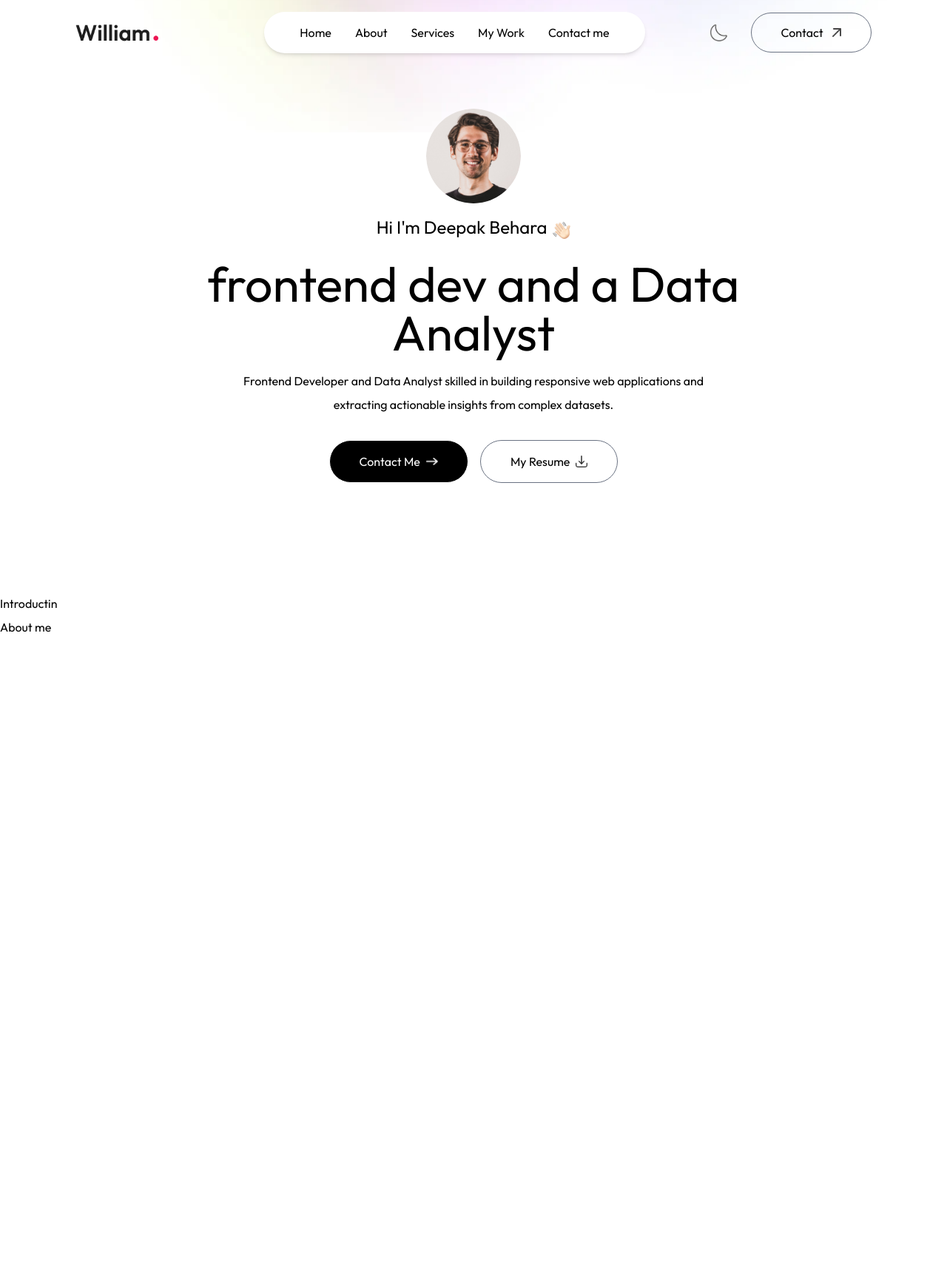
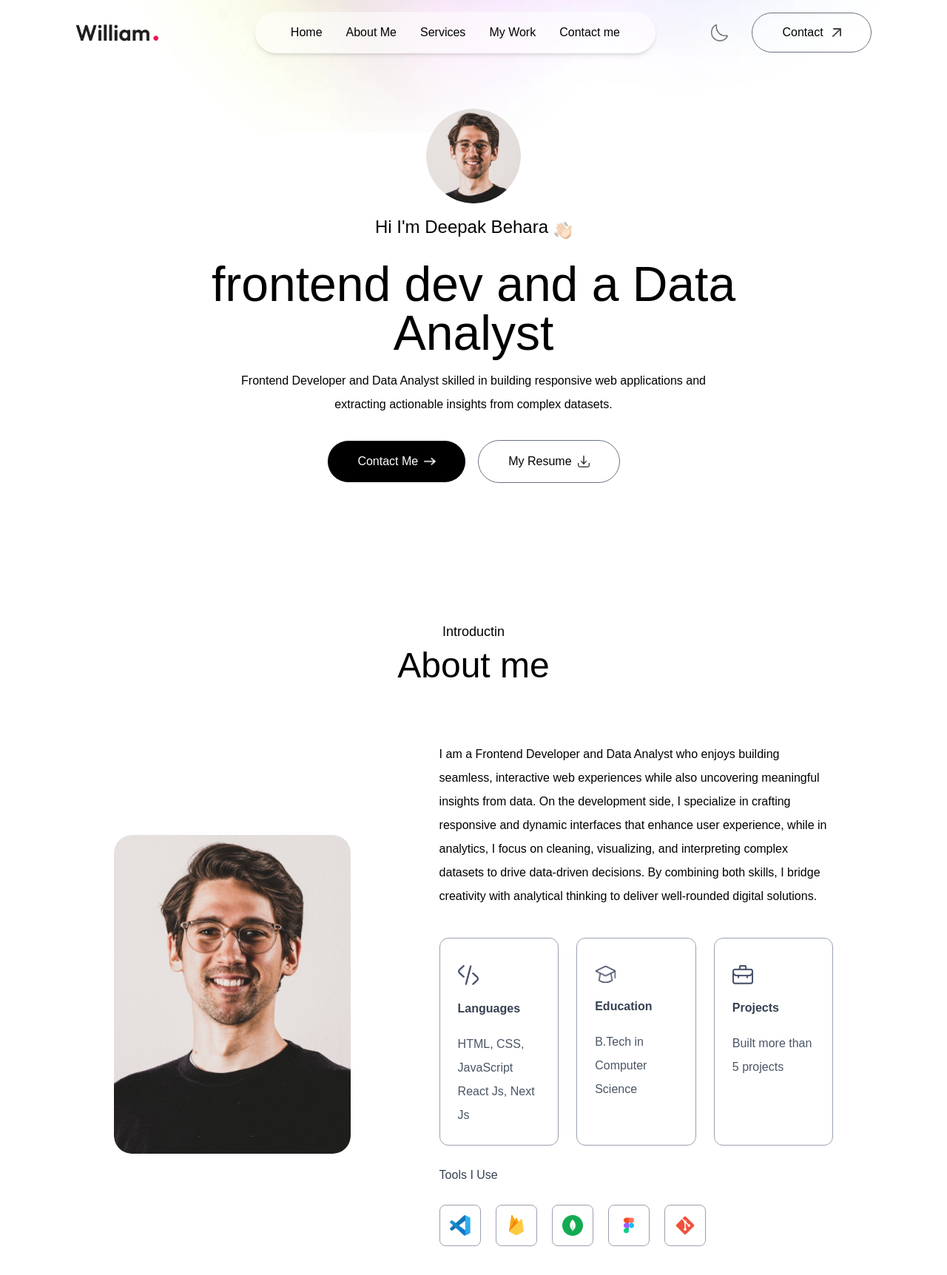
Before and after one commit to Deepaksb7/Portfolio-Website, a Next.js app: page / in a window 1280 px wide. Shown: the top 1724 px of the page at 74% size. Before the commit the page ends 864 px from the top, so only its background shows below. Built offline with nearby package versions, Linux system fonts and the light colour scheme; a web font is replaced by a local one.

Commit message:
about complete

```diff
--- a/app/globals.css
+++ b/app/globals.css
@@ -1,13 +1,11 @@
 @import "tailwindcss";
 
-@theme {
-  --color-lightHover:'#fcf4ff';
-  --color-darkHover:'#2a004a';
-  --color-darkTheme:'#11001F';
+@theme{
+  --color-lightHover:#fcf4ff;
+  --color-darkHover:#2a004a;
+  --color-darkTheme:#11001F;
   --font-Outfit: "Outfit", sans-serif;
   --font-Ovo: "Ovo", sans-serif;
+  --shadow-black:4px 4px 0 #000;
+  --shadow-white:4px 4px 0 #fff;
 }
-
-*{
-  font-family: Outfit;
-}
--- a/app/layout.js
+++ b/app/layout.js
@@ -16,7 +16,7 @@
 
 export default function RootLayout({ children }) {
   return (
-    <html lang="en">
+    <html lang="en" className="scroll-smooth">
       <body
         className={`${outfit.className} ${ovo.className} antialiased leading-8 overflow-x-hidden`}
       >
--- a/components/About.js
+++ b/components/About.js
@@ -1,14 +1,46 @@
+import { assets, infoList, toolsData } from '@/assets/assets'
+import Image from 'next/image'
 import React from 'react'
 
 const About = () => {
   return (
-    <div>
-      <h4>
+    <div id='about' className='w-full px-[12%] py-10 scroll-mt-20'>
+      <h4 className='text-center mb-2 text-lg font-Ovo' >
         Introductin
       </h4>
-      <h2>
+      <h2 className='text-center text-5xl font-Ovo'>
         About me
       </h2>
+      <div className='flex w-full flex-col lg:flex-row items-center gap-30 my-20'>
+        <div className='w-64 sm:w-80 rounded-3xl max-x-none'>
+          <Image src={assets.user_image} alt='' className='w-full rounded-3xl' />
+        </div>
+        <div className='flex-1'>
+          <p className='mb-10 max-w-2xl font-Ovo'>
+            I am a Frontend Developer and Data Analyst who enjoys building seamless, interactive web experiences while also uncovering meaningful insights from data. On the development side, I specialize in crafting responsive and dynamic interfaces that enhance user experience, while in analytics, I focus on cleaning, visualizing, and interpreting complex datasets to drive data-driven decisions. By combining both skills, I bridge creativity with analytical thinking to deliver well-rounded digital solutions.
+          </p>
+
+          <ul className='grid grid-cols-1 sm:grid-cols-3 gap-6 max-w-2xl'>
+            {infoList.map(({icon,iconDark,title,description},index)=>(
+              <li className='border-[0.5px] border-gray-400 rounded-xl p-6 cursor-pointer hover:bg-lightHover hover:-translate-y-1 duration-500 hover:shadow-black' key={index}>
+                < Image src={icon} alt={title} className='w-7 mt-3' />
+                <h3 className='my-4 font-semibold text-gray-700'>{title}</h3>
+                <p className='text-gray-600 text-md'>{description}</p>
+              </li>
+            ))}
+          </ul>
+
+          <h4 className='my-6 text-gray-700 font-Ovo'>Tools I Use</h4>
+
+          <ul className='flex items-center gap-3 sm:gap-5'>
+            {toolsData.map((tool,index)=>(
+              <li className='flex items-center justify-center w-12 sm:w-14 aspect-square border border-gray-400 rounded-lg cursor-pointer hover:-translate-y-1 duration-500' key={index}>
+                <Image src={tool} alt='Tool' className='w-5 sm:w-7'/>
+              </li>
+            ))}
+          </ul>
+        </div>
+      </div>
     </div>
   )
 }
--- a/components/Header.js
+++ b/components/Header.js
@@ -6,9 +6,9 @@
   return (
     <div className='w-11/12 max-w-3xl text-center mx-auto h-screen flex flex-col items-center justify-center gap-4'>
       <div>
-        <Image src={assets.profile_img} className='rounded-full w-32'/>
+        <Image alt='' src={assets.profile_img} className='rounded-full w-32'/>
       </div>
-        <h3 className='flex items-end gap-2 text-xl md:text-2xl mb-3 font-Ovo' >Hi I'm Deepak Behara <Image src={assets.hand_icon} className='w-6'/></h3>
+        <h3 className='flex items-end gap-2 text-xl md:text-2xl mb-3 font-Ovo' >Hi I'm Deepak Behara <Image alt='' src={assets.hand_icon} className='w-6'/></h3>
         <h1 className='text-3xl sm:text-6xl lg:text-[66px] font-Ovo'>
             frontend dev and a Data Analyst </h1>
             <p className='max-w-2xl mx-auto font-Ovo'>
@@ -16,8 +16,8 @@
             </p>
 
         <div className='flex flex-col sm:flex-row items-center gap-4 mt-4'>
-            <a href="#contact" className='px-10 py-3 border border-white text-white rounded-full bg-black flex items-center gap-2'>Contact Me <Image src={assets.right_arrow_white} className='w-4'/></a>
-            <a href="/sample-resume.pdf" download className='px-10 py-3 border rounded-full border-gray-500 flex items-center gap-2'>My Resume <Image src={assets.download_icon} className='w-4'/></a>
+            <a href="#contact" className='px-10 py-3 border border-white text-white rounded-full bg-black flex items-center gap-2'>Contact Me <Image alt='' src={assets.right_arrow_white} className='w-4'/></a>
+            <a href="/sample-resume.pdf" download className='px-10 py-3 border rounded-full border-gray-500 flex items-center gap-2'>My Resume <Image alt='' src={assets.download_icon} className='w-4'/></a>
         </div>
     </div>
   )
--- a/components/Navbar.js
+++ b/components/Navbar.js
@@ -1,8 +1,10 @@
 import { assets } from '@/assets/assets'
 import Image from 'next/image'
-import React, { useRef } from 'react'
+import React, { useRef , useEffect , useState } from 'react'
 
 const Navbar = () => {
+
+  const [isScroll, setisScroll] = useState(false)
 
   const sideMenuRef = useRef()
 
@@ -14,20 +16,31 @@
     sideMenuRef.current.style.transform = "translateX(16rem)"
   }
 
+  useEffect(() => {
+    window.addEventListener('scroll',()=>{
+      if(scrollY > 50){
+        setisScroll(true)
+      }else{
+        setisScroll(false)
+      }
+    })
+  }, [])
+
+
   return (
     <>
     <div className='fixed top-0 right-0 w-11/12 -z-10 translate-y-[-80%]'>
       <Image src={assets.header_bg_color} alt='' className='w-full' />
     </div>
-      <nav className='w-full fixed px-5 lg:px-8 xl:px-[8%] py-4 flex items-center justify-between z-50'>
+      <nav className={`w-full fixed px-5 lg:px-8 xl:px-[8%] py-4 flex items-center justify-between z-50 ${isScroll ?"bg-white/50 backdrop-blur-lg shadow-sm" : ""}`}>
         <a href="">
         <Image src={assets.logo} alt='#top' className='w-28 cursor-pointer mr-14' />
         </a>
 
-        <ul className='hidden md:flex items-center gap-6 lg:gap-8 rounded-full px-12 py-3 bg-white shadow-md bg-opacity-50'>
+        <ul className={`hidden md:flex items-center gap-6 lg:gap-8 rounded-full px-12 py-3 ${isScroll ? "":"bg-white/50 shadow-md"} ` }>
             <li><a className='font-Ovo' href="#top">Home</a></li>
-            <li><a className='font-Ovo' href="#About">About</a></li>
-            <li><a className='font-Ovo' href="#Services">Services</a></li>
+            <li><a className='font-Ovo' href="#about">About Me</a></li>
+            <li><a className='font-Ovo' href="#services">Services</a></li>
             <li><a className='font-Ovo' href="#work">My Work</a></li>
             <li><a className='font-Ovo' href="#contact">Contact me</a></li>
         </ul>
```
